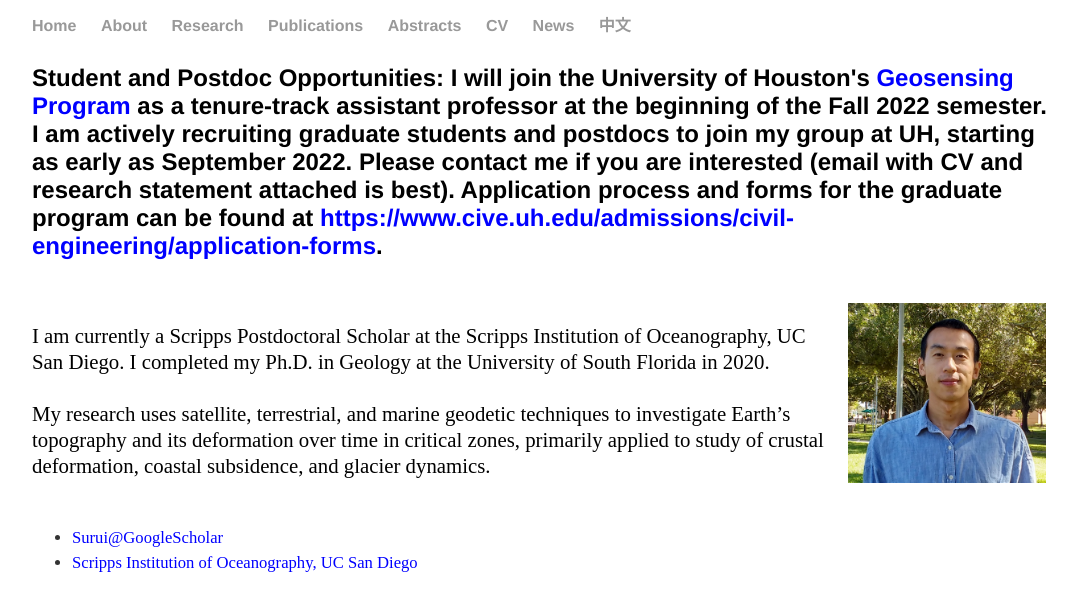
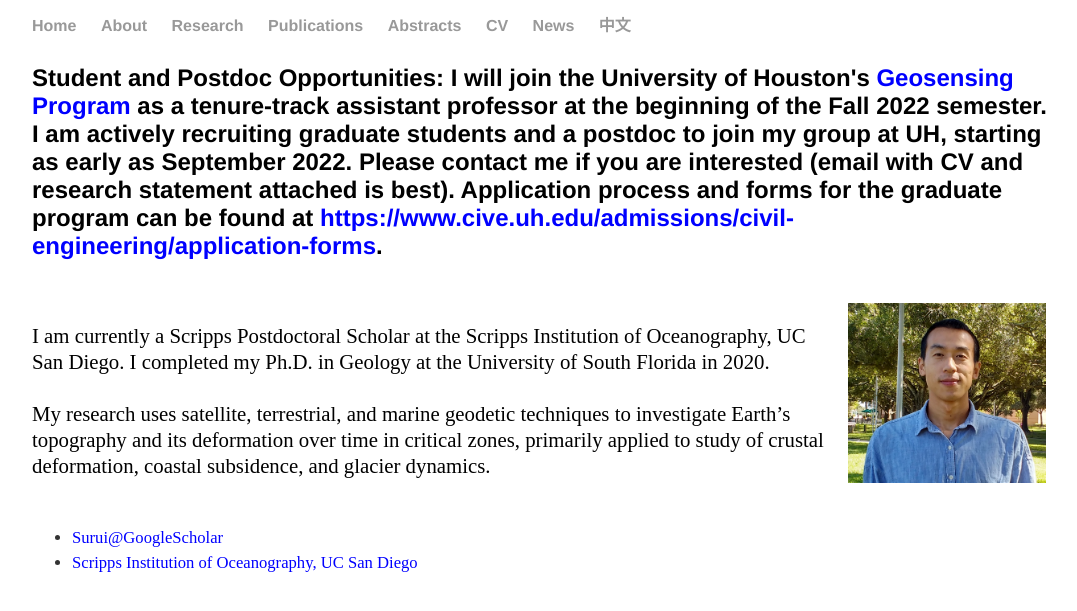
Before and after one commit to suruixie/suruixie.github.io, a Jekyll site: the page built from about/index.html, in a window 1280 px wide. Shown: the top 611 px of the page, without its empty margins (96-1173 px from the left). Built offline with Jekyll 4.4.1, drawn with Linux system fonts in a browser that asks for light colours.

Commit message:
Update index.html

```diff
--- a/about/index.html
+++ b/about/index.html
@@ -4,7 +4,7 @@
 ---
 
 <h4 style="margin-top:1.2em; margin-bottom:1em; font-size:1.5em;">Student and Postdoc Opportunities: I will join the University of Houston's <a href="https://ncalm.cive.uh.edu/gses/geosensing" style="color:#0000FF;">Geosensing Program</a> as a tenure-track assistant professor at the beginning of the Fall 2022 semester.
-I am actively recruiting graduate students and postdocs to join my group at UH, starting as early as September 2022. Please contact me if you are interested (email with CV and research statement attached is best). Application process and forms for the graduate program can be found at <a href="https://www.cive.uh.edu/admissions/civil-engineering/application-forms" style="color:#0000FF;">https://www.cive.uh.edu/admissions/civil-engineering/application-forms</a>. </h4>
+I am actively recruiting graduate students and a postdoc to join my group at UH, starting as early as September 2022. Please contact me if you are interested (email with CV and research statement attached is best). Application process and forms for the graduate program can be found at <a href="https://www.cive.uh.edu/admissions/civil-engineering/application-forms" style="color:#0000FF;">https://www.cive.uh.edu/admissions/civil-engineering/application-forms</a>. </h4>
 
 <br>
 
```
